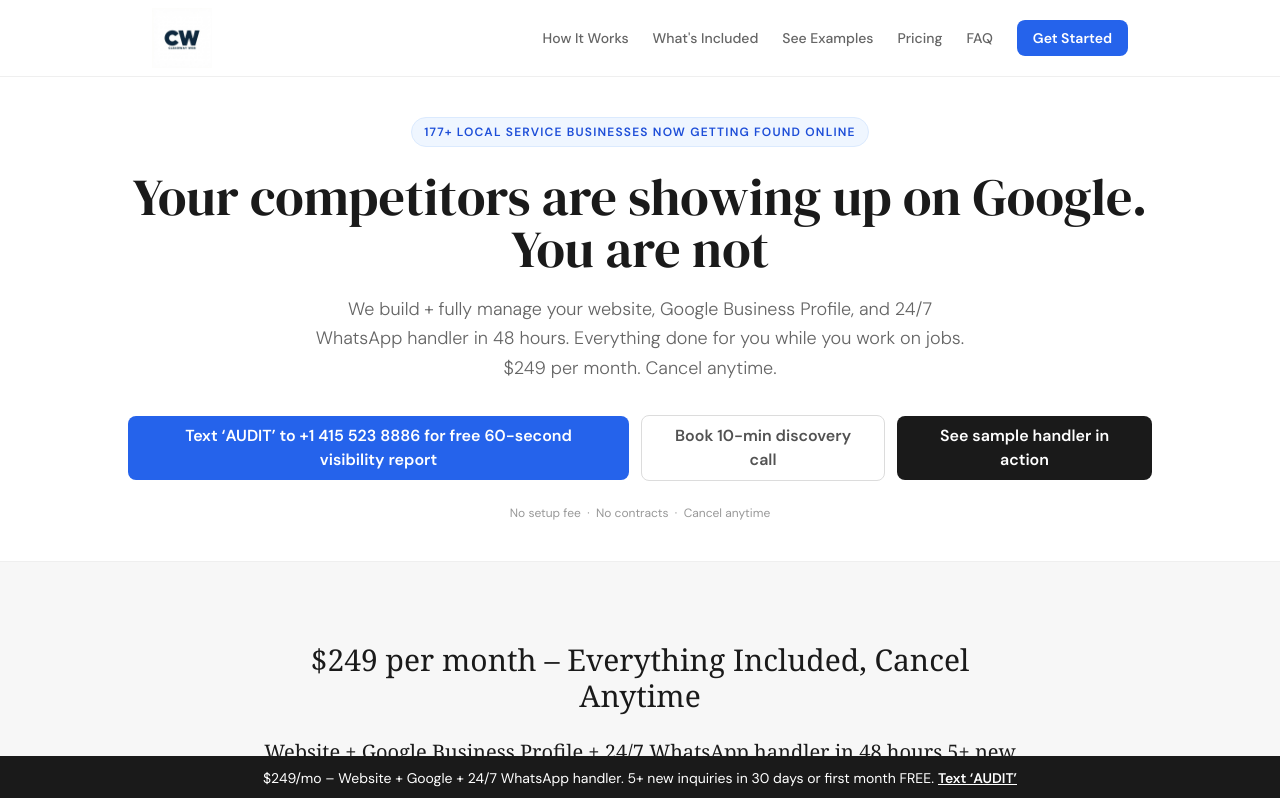
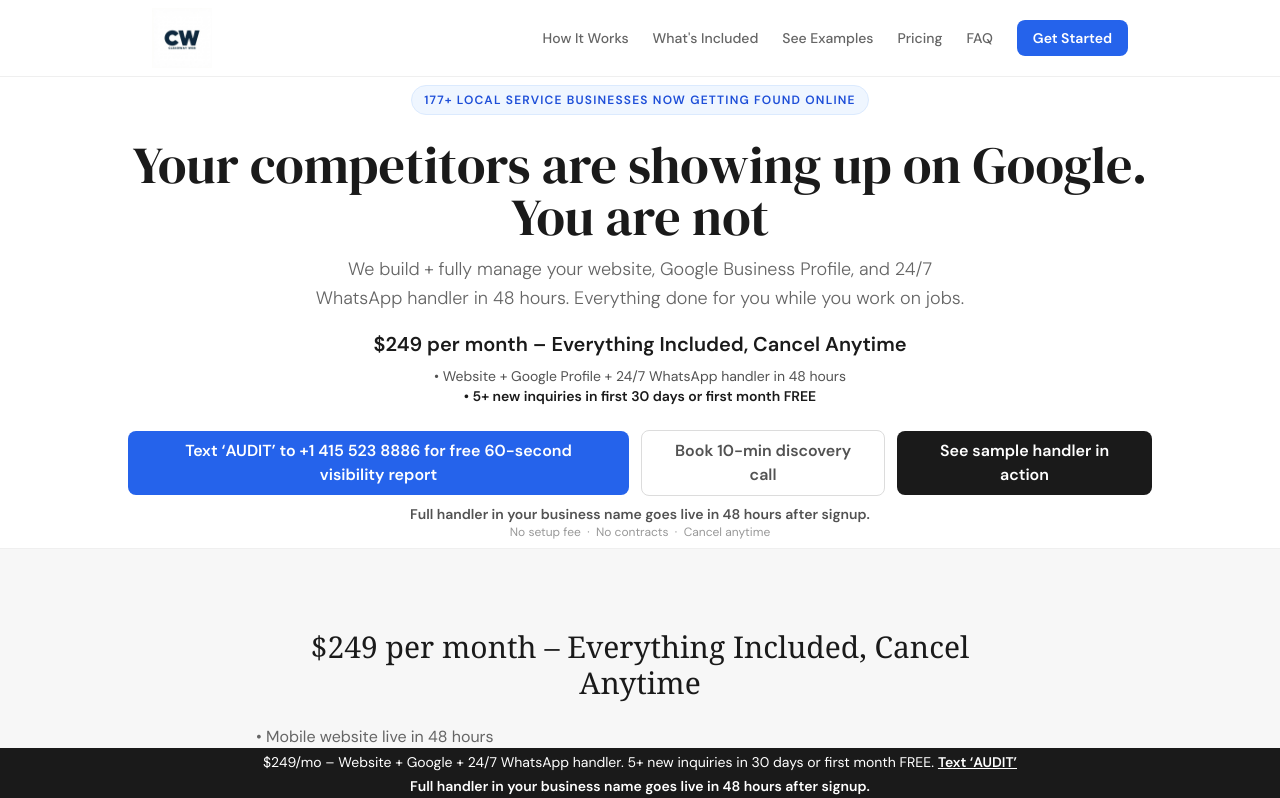
Before and after one commit to kanbanfeed/clearwayweb_updated, a Next.js app: page / in a window 1280 px wide. Shown: the top 798 px of the page. Built offline with nearby package versions, Linux system fonts and the light colour scheme.

Commit message:
updated home page hero section

```diff
--- a/app/page.tsx
+++ b/app/page.tsx
@@ -82,22 +82,33 @@
   const scroll = (id: string) => document.getElementById(id)?.scrollIntoView({ behavior: 'smooth' })
 
   return (
-    <section className="w-full bg-white py-8 px-6 md:py-10">
+    <section className="w-full bg-white py-6 px-6 md:py-2">
       <div className="max-w-5xl mx-auto text-center">
         <div className="inline-flex items-center gap-2 bg-accent-50 text-accent-700 text-xs font-semibold tracking-widest uppercase px-3 py-1.5 rounded-full border border-accent-100 mb-6">
           177+ local service businesses now getting found online
         </div>
 
         <h1
-          className="text-4xl md:text-5xl lg:text-[3.25rem] font-serif text-charcoal-900 leading-tight mb-5"
+          className="text-4xl md:text-5xl lg:text-[3.25rem] font-serif text-charcoal-900 leading-tight mb-3"
           style={{ fontFamily: "'DM Serif Display', Georgia, serif" }}
         >
           Your competitors are showing up on Google. You are not
         </h1>
 
-        <p className="text-lg text-charcoal-600 leading-relaxed max-w-2xl mx-auto font-light mb-8">
-          We build + fully manage your website, Google Business Profile, and 24/7 WhatsApp handler in 48 hours. Everything done for you while you work on jobs. $249 per month. Cancel anytime.
+        <p className="text-lg text-charcoal-600 leading-relaxed max-w-2xl mx-auto font-light mb-4">
+          We build + fully manage your website, Google Business Profile, and 24/7 WhatsApp handler in 48 hours. Everything done for you while you work on jobs.
         </p>
+        <div className="mt-2 mb-6">
+          <p className="text-xl font-bold text-charcoal-900">
+            $249 per month – Everything Included, Cancel Anytime
+          </p>
+          <p className="text-sm text-charcoal-700 mt-2">
+            • Website + Google Profile + 24/7 WhatsApp handler in 48 hours
+          </p>
+          <p className="text-sm font-semibold text-charcoal-900">
+            • 5+ new inquiries in first 30 days or first month FREE
+          </p>
+        </div>
         {/* <div className="flex flex-col sm:flex-row items-center justify-center gap-3 mb-6">
           <a
             href="https://buy.stripe.com/5kQ9AS26n0ZyfKb8uR7Vm13"
@@ -106,7 +117,7 @@
             Get Started — $249/month
           </a>
         </div> */}
-        <div className="flex flex-col sm:flex-row items-center justify-center gap-3 mb-6">
+        <div className="flex flex-col sm:flex-row items-center justify-center gap-3 mb-2">
           {/* <button
             onClick={() => scroll('how-it-works')}
             className="inline-flex items-center justify-center gap-2 bg-accent-600 hover:bg-accent-700 text-white font-semibold text-base px-8 py-4 rounded-lg shadow-sm w-full sm:w-auto transition-colors"
@@ -117,7 +128,9 @@
 
           <a href="https://wa.me/14155238886?text=AUDIT" className="inline-flex items-center justify-center gap-2 bg-accent-600 text-white font-semibold text-base px-8 py-2 rounded-lg w-full sm:w-auto">
           Text ‘AUDIT’ to +1 415 523 8886 for free 60-second visibility report
+
         </a>
+
 
         <a href="https://cal.com/clearwayweb/clearwayweb-discovery-call" className="inline-flex items-center justify-center gap-2 border border-charcoal-200 text-charcoal-700 font-semibold text-base px-8 py-2 rounded-lg w-full sm:w-auto">
           Book 10-min discovery call
@@ -127,7 +140,9 @@
           See sample handler in action
         </a>
         </div>
-
+        <p className="text-sm font-semibold text-charcoal-700">
+          Full handler in your business name goes live in 48 hours after signup.
+        </p>
 
         <p className="text-xs text-charcoal-400">
           No setup fee &nbsp;·&nbsp; No contracts &nbsp;·&nbsp; Cancel anytime
@@ -145,10 +160,6 @@
         <h2 className="text-3xl font-serif text-charcoal-900 mb-6">
           $249 per month – Everything Included, Cancel Anytime
         </h2>
-        <div className='text-xl font-serif mb-8'>
-          Website + Google Business Profile + 24/7 WhatsApp handler in 48 hours
-          5+ new inquiries in first 30 days or your first month is FREE”
-        </div>
         <div className="text-charcoal-600 text-bold text-base space-y-2 text-left mb-6">
           <p>• Mobile website live in 48 hours</p>
           <p>• Google Business Profile claimed, optimized & posted to every month</p>
@@ -388,7 +399,7 @@
           >
             Text it right now
           </a>
-          <p className="text text-charcoal-400 mt-6">Text any customer-style question and see the auto-reply. Full handler in your name goes live in 48 hours after signup</p>
+          <p className="text text-charcoal-400 mt-6">Text any customer-style question and see the auto-reply. Full handler in your name goes live in 48 hours after signup.</p>
         </div>
       </div>
     </section>
@@ -788,10 +799,11 @@
           Stop being invisible. Start getting found.
         </h2>
 
-        <div className="flex justify-center gap-3 items-center mt-8">
+        <div className="flex justify-center gap-3 items-center mt-4">
 
           <a href="https://wa.me/14155238886?text=AUDIT" className="bg-accent-600 text-white px-8 py-4 rounded-lg w-full sm:w-auto">
             Text ‘AUDIT’
+
           </a>
 
           <a href="https://cal.com/clearwayweb/clearwayweb-discovery-call" className="border border-charcoal-300 px-8 py-4 rounded-lg w-full sm:w-auto">
@@ -807,6 +819,9 @@
         <p className="text-xs text-charcoal-400 mt-5">
           $249/mo – Website + Google + 24/7 WhatsApp handler.
           5+ new inquiries in 30 days or first month FREE.
+        </p>
+        <p className="text-sm font-semibold text-charcoal-700 mt-2">
+              Full handler in your business name goes live in 48 hours after signup.
         </p>
       </div>
     </section>
@@ -880,12 +895,15 @@
       <FAQ />
       <FinalCTA />
       <Footer />
-      <div className="fixed bottom-0 left-0 w-full bg-charcoal-900 text-white text-center py-3 px-4 z-50 text-sm">
+      <div className="fixed bottom-0 left-0 w-full bg-charcoal-900 text-white text-center py-1 px-4 z-50 text-sm">
         $249/mo – Website + Google + 24/7 WhatsApp handler.
         5+ new inquiries in 30 days or first month FREE.
         <a href="https://wa.me/14155238886?text=AUDIT" className="underline font-semibold ml-1">
           Text ‘AUDIT’
         </a>
+        <p className="text-sm font-semibold text-white mt-1">
+          Full handler in your business name goes live in 48 hours after signup.
+        </p>
       </div>
     </main>
   )
```
